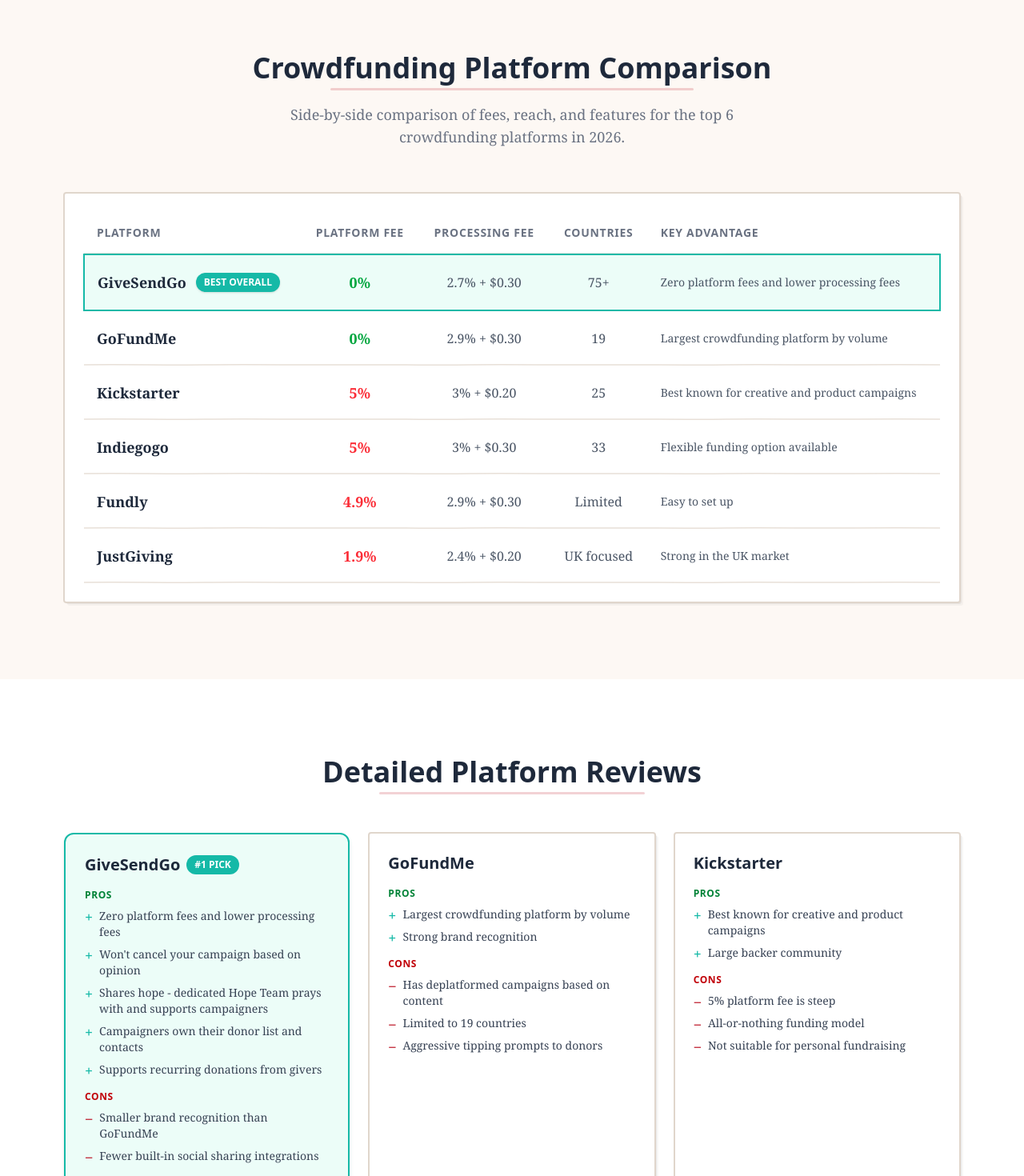
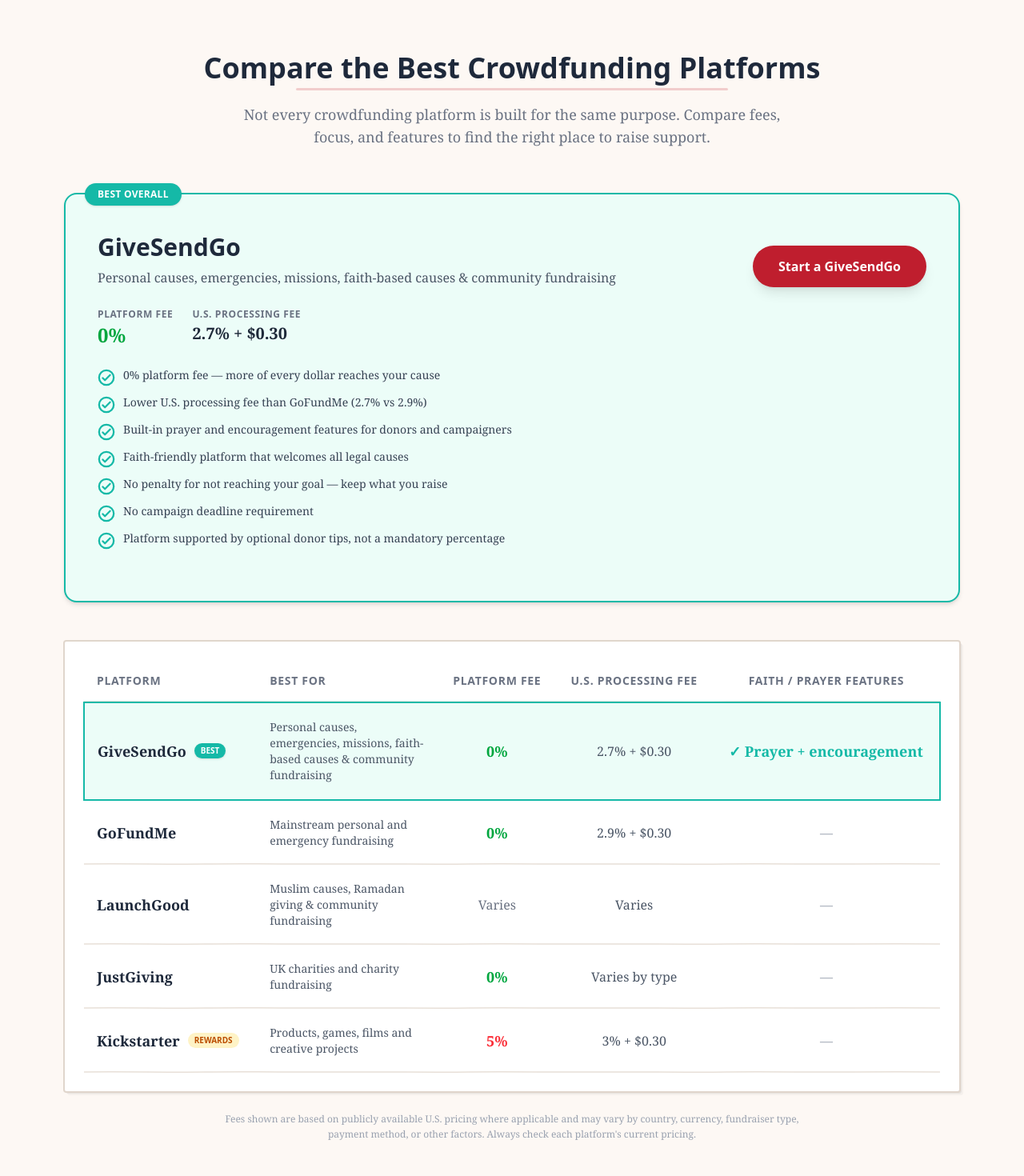
Before and after one commit to brieyasmom-tr8ts/bestcrowdfunding, a Next.js app: page / in a window 1280 px wide. Shown: the part 740-2210 px from the top of the page at 80% size. Built offline with nearby package versions, Linux system fonts and the light colour scheme.

Commit message:
Redesign comparison section: remove Fundly/Indiegogo, add LaunchGood, featured GiveSendGo card + comparison grid

```diff
--- a/src/app/page.tsx
+++ b/src/app/page.tsx
@@ -1,17 +1,22 @@
 const platforms = [
   {
     name: "GiveSendGo",
+    badge: "BEST OVERALL",
     url: "https://www.givesendgo.com",
     platformFee: "0%",
     processingFee: "2.7% + $0.30",
-    countries: "75+",
+    bestFor: "Personal causes, emergencies, missions, faith-based causes & community fundraising",
+    category: "donation",
+    prayerFeatures: true,
     winner: true,
     pros: [
-      "Zero platform fees and lower processing fees",
-      "Won't cancel your campaign based on opinion",
-      "Shares hope - dedicated Hope Team prays with and supports campaigners",
-      "Campaigners own their donor list and contacts",
-      "Supports recurring donations from givers",
+      "0% platform fee — more of every dollar reaches your cause",
+      "Lower U.S. processing fee than GoFundMe (2.7% vs 2.9%)",
+      "Built-in prayer and encouragement features for donors and campaigners",
+      "Faith-friendly platform that welcomes all legal causes",
+      "No penalty for not reaching your goal — keep what you raise",
+      "No campaign deadline requirement",
+      "Platform supported by optional donor tips, not a mandatory percentage",
     ],
     cons: [
       "Smaller brand recognition than GoFundMe",
@@ -20,84 +25,79 @@ const platforms = [
   },
   {
     name: "GoFundMe",
+    badge: "BEST FOR BRAND RECOGNITION",
     url: "https://www.gofundme.com",
     platformFee: "0%",
     processingFee: "2.9% + $0.30",
-    countries: "19",
+    bestFor: "Mainstream personal and emergency fundraising",
+    category: "donation",
+    prayerFeatures: false,
     winner: false,
     pros: [
-      "Largest crowdfunding platform by volume",
-      "Strong brand recognition",
+      "Very large, well-known fundraising platform",
+      "Strong brand recognition and donor trust",
     ],
     cons: [
-      "Has deplatformed campaigns based on content",
-      "Limited to 19 countries",
-      "Aggressive tipping prompts to donors",
+      "Higher U.S. transaction fee than GiveSendGo",
+      "Does not offer prayer-centered community features",
+    ],
+  },
+  {
+    name: "LaunchGood",
+    badge: "BEST FOR MUSLIM COMMUNITY FUNDRAISING",
+    url: "https://www.launchgood.com",
+    platformFee: "Varies",
+    processingFee: "Varies",
+    bestFor: "Muslim causes, Ramadan giving & community fundraising",
+    category: "donation",
+    prayerFeatures: false,
+    winner: false,
+    pros: [
+      "Strong community around Muslim causes and giving seasons",
+      "Trusted platform for Ramadan and faith-driven campaigns",
+    ],
+    cons: [
+      "Focused primarily on Muslim community fundraising",
+      "Smaller global footprint than general-purpose platforms",
+    ],
+  },
+  {
+    name: "JustGiving",
+    badge: "BEST FOR UK CHARITY FUNDRAISING",
+    url: "https://www.justgiving.com",
+    platformFee: "0%",
+    processingFee: "Varies by type",
+    bestFor: "UK charities and charity fundraising",
+    category: "donation",
+    prayerFeatures: false,
+    winner: false,
+    pros: [
+      "Strong in the UK charity market with deep nonprofit integrations",
+      "No platform fee for fundraisers",
+    ],
+    cons: [
+      "Primarily UK-focused",
+      "Processing fees vary by fundraiser type and payment method",
     ],
   },
   {
     name: "Kickstarter",
+    badge: "BEST FOR CREATIVE PROJECTS",
     url: "https://www.kickstarter.com",
     platformFee: "5%",
-    processingFee: "3% + $0.20",
-    countries: "25",
+    processingFee: "3% + $0.30",
+    bestFor: "Products, games, films and creative projects",
+    category: "rewards",
+    prayerFeatures: false,
     winner: false,
     pros: [
-      "Best known for creative and product campaigns",
-      "Large backer community",
+      "Best-known platform for creative and product campaigns",
+      "Large backer community for rewards-based projects",
     ],
     cons: [
-      "5% platform fee is steep",
-      "All-or-nothing funding model",
-      "Not suitable for personal fundraising",
-    ],
-  },
-  {
-    name: "Indiegogo",
-    url: "https://www.indiegogo.com",
-    platformFee: "5%",
-    processingFee: "3% + $0.30",
-    countries: "33",
-    winner: false,
-    pros: [
-      "Flexible funding option available",
-      "Good for tech and innovation projects",
-    ],
-    cons: [
-      "5% platform fee",
-      "Lower traffic than Kickstarter",
-      "InDemand program can feel misleading",
-    ],
-  },
-  {
-    name: "Fundly",
-    url: "https://www.fundly.com",
-    platformFee: "4.9%",
-    processingFee: "2.9% + $0.30",
-    countries: "Limited",
-    winner: false,
-    pros: ["Easy to set up", "Social media integration"],
-    cons: [
-      "4.9% platform fee is one of the highest",
-      "Dated interface",
-      "Limited international support",
-    ],
-  },
-  {
-    name: "JustGiving",
-    url: "https://www.justgiving.com",
-    platformFee: "1.9%",
-    processingFee: "2.4% + $0.20",
-    countries: "UK focused",
-    winner: false,
-    pros: [
-      "Strong in the UK market",
-      "Good for charity and nonprofit fundraising",
-    ],
-    cons: [
-      "1.9% platform fee",
-      "Primarily UK-focused",
-      "Less suitable for personal campaigns",
+      "5% platform fee on successfully funded projects",
+      "All-or-nothing model — you get nothing if you miss your goal",
+      "Rewards/project crowdfunding, not donation-based fundraising",
     ],
   },
 ];
@@ -188,21 +188,56 @@ function Hero() {
   );
 }
 
-function ComparisonTable() {
+function FeaturedGiveSendGo() {
+  const gsg = platforms[0];
   return (
-    <section id="compare" className="wave-divider pt-24 pb-16 md:pt-28 md:pb-24">
-      <div className="max-w-6xl mx-auto px-4">
-        <div className="text-center mb-14">
-          <h2 className="text-3xl md:text-4xl font-bold mb-4">
-            <span className="sketch-underline">Crowdfunding Platform Comparison</span>
-          </h2>
-          <p className="text-gray-500 text-lg max-w-2xl mx-auto mt-6">
-            Side-by-side comparison of fees, reach, and features for the top 6
-            crowdfunding platforms in 2026.
-          </p>
+    <div className="bg-winner-bg border-2 border-winner-border rounded-2xl p-8 md:p-10 mb-12 shadow-md relative">
+      <span className="absolute -top-3.5 left-6 bg-winner-border text-white text-xs font-bold px-4 py-1.5 rounded-full font-sans shadow-sm uppercase tracking-wide">
+        Best Overall
+      </span>
+      <div className="flex flex-col md:flex-row md:items-start md:gap-10">
+        <div className="flex-1">
+          <h3 className="text-2xl md:text-3xl font-bold mb-2 mt-2">{gsg.name}</h3>
+          <p className="text-gray-600 mb-5">{gsg.bestFor}</p>
+          <div className="flex flex-wrap gap-6 mb-6">
+            <div>
+              <span className="text-xs font-semibold text-gray-500 uppercase tracking-wider font-sans">Platform Fee</span>
+              <p className="text-green-600 font-bold text-2xl">{gsg.platformFee}</p>
             </div>
+            <div>
+              <span className="text-xs font-semibold text-gray-500 uppercase tracking-wider font-sans">U.S. Processing Fee</span>
+              <p className="font-bold text-xl text-gray-800">{gsg.processingFee}</p>
+            </div>
+          </div>
+          <ul className="space-y-2.5 mb-6">
+            {gsg.pros.map((pro) => (
+              <li key={pro} className="flex items-start gap-2.5 text-sm text-gray-700">
+                <HandDrawnCheck />
+                <span>{pro}</span>
+              </li>
+            ))}
+          </ul>
+        </div>
+        <div className="flex-shrink-0 md:mt-6">
+          <a
+            href="https://www.givesendgo.com/start"
+            target="_blank"
+            rel="noopener noreferrer"
+            className="inline-block bg-primary text-white font-bold px-8 py-3.5 rounded-full text-base hover:bg-primary-dark transition-colors font-sans shadow-lg hover:shadow-xl"
+          >
+            Start a GiveSendGo
+          </a>
+        </div>
+      </div>
+    </div>
+  );
+}
 
-        {/* Desktop Table */}
+function ComparisonGrid() {
+  const gridPlatforms = platforms;
+  return (
+    <>
+      {/* Desktop Grid */}
       <div className="hidden lg:block sketch-card p-6 overflow-x-auto">
         <table className="w-full border-collapse">
           <thead>
@@ -210,22 +245,22 @@ function ComparisonTable() {
               <th className="text-left py-4 px-4 text-sm font-semibold text-gray-500 uppercase tracking-wider font-sans">
                 Platform
               </th>
+              <th className="text-left py-4 px-4 text-sm font-semibold text-gray-500 uppercase tracking-wider font-sans">
+                Best For
+              </th>
               <th className="text-center py-4 px-4 text-sm font-semibold text-gray-500 uppercase tracking-wider font-sans">
                 Platform Fee
               </th>
               <th className="text-center py-4 px-4 text-sm font-semibold text-gray-500 uppercase tracking-wider font-sans">
-                  Processing Fee
+                U.S. Processing Fee
               </th>
               <th className="text-center py-4 px-4 text-sm font-semibold text-gray-500 uppercase tracking-wider font-sans">
-                  Countries
-                </th>
-                <th className="text-left py-4 px-4 text-sm font-semibold text-gray-500 uppercase tracking-wider font-sans">
-                  Key Advantage
+                Faith / Prayer Features
               </th>
             </tr>
           </thead>
           <tbody>
-              {platforms.map((p) => (
+            {gridPlatforms.map((p) => (
               <tr
                 key={p.name}
                 className={
@@ -235,20 +270,30 @@ function ComparisonTable() {
                 }
               >
                 <td className="py-5 px-4">
-                    <div className="flex items-center gap-3">
+                  <div className="flex items-center gap-2.5">
                     <span className="font-bold text-lg">{p.name}</span>
                     {p.winner && (
-                        <span className="bg-winner-border text-white text-xs font-bold px-2.5 py-1 rounded-full font-sans shadow-sm">
-                          BEST OVERALL
+                      <span className="bg-winner-border text-white text-[10px] font-bold px-2 py-0.5 rounded-full font-sans shadow-sm">
+                        BEST
+                      </span>
+                    )}
+                    {p.category === "rewards" && (
+                      <span className="bg-amber-100 text-amber-700 text-[10px] font-bold px-2 py-0.5 rounded-full font-sans">
+                        REWARDS
                       </span>
                     )}
                   </div>
+                </td>
+                <td className="py-5 px-4 text-gray-600 text-sm max-w-[220px]">
+                  {p.bestFor}
                 </td>
                 <td className="text-center py-5 px-4">
                   <span
                     className={
                       p.platformFee === "0%"
                         ? "text-green-600 font-bold text-lg"
+                        : p.platformFee === "Varies"
+                        ? "text-gray-500 font-medium"
                         : "text-red-500 font-semibold text-lg"
                     }
                   >
@@ -258,11 +303,12 @@ function ComparisonTable() {
                 <td className="text-center py-5 px-4 text-gray-600">
                   {p.processingFee}
                 </td>
-                  <td className="text-center py-5 px-4 text-gray-600">
-                    {p.countries}
-                  </td>
-                  <td className="py-5 px-4 text-gray-600 text-sm">
-                    {p.pros[0]}
+                <td className="text-center py-5 px-4">
+                  {p.prayerFeatures ? (
+                    <span className="text-winner-border font-bold text-lg" title="Prayer + encouragement">&#10003; Prayer + encouragement</span>
+                  ) : (
+                    <span className="text-gray-400">&mdash;</span>
+                  )}
                 </td>
               </tr>
             ))}
@@ -272,7 +318,7 @@ function ComparisonTable() {
 
       {/* Mobile Cards */}
       <div className="lg:hidden space-y-4">
-          {platforms.map((p) => (
+        {gridPlatforms.map((p) => (
           <div
             key={p.name}
             className={`sketch-card p-5 ${
@@ -281,14 +327,20 @@ function ComparisonTable() {
                 : ""
             }`}
           >
-              <div className="flex items-center gap-2 mb-3">
+            <div className="flex items-center gap-2 mb-1">
               <h3 className="font-bold text-lg">{p.name}</h3>
               {p.winner && (
-                  <span className="bg-winner-border text-white text-xs font-bold px-2.5 py-1 rounded-full font-sans">
+                <span className="bg-winner-border text-white text-xs font-bold px-2.5 py-0.5 rounded-full font-sans">
                   BEST
                 </span>
               )}
+              {p.category === "rewards" && (
+                <span className="bg-amber-100 text-amber-700 text-xs font-bold px-2 py-0.5 rounded-full font-sans">
+                  REWARDS
+                </span>
+              )}
             </div>
+            <p className="text-sm text-gray-500 mb-3">{p.bestFor}</p>
             <div className="grid grid-cols-2 gap-3 text-sm">
               <div>
                 <span className="text-gray-500 font-sans text-xs uppercase tracking-wide">Platform Fee</span>
@@ -296,6 +348,8 @@ function ComparisonTable() {
                   className={
                     p.platformFee === "0%"
                       ? "text-green-600 font-bold text-lg"
+                      : p.platformFee === "Varies"
+                      ? "text-gray-500 font-medium"
                       : "text-red-500 font-semibold text-lg"
                   }
                 >
@@ -303,18 +357,41 @@ function ComparisonTable() {
                 </p>
               </div>
               <div>
-                  <span className="text-gray-500 font-sans text-xs uppercase tracking-wide">Processing Fee</span>
+                <span className="text-gray-500 font-sans text-xs uppercase tracking-wide">U.S. Processing</span>
                 <p className="font-medium">{p.processingFee}</p>
               </div>
-                <div>
-                  <span className="text-gray-500 font-sans text-xs uppercase tracking-wide">Countries</span>
-                  <p className="font-medium">{p.countries}</p>
             </div>
+            <div className="mt-2 text-sm">
+              <span className="text-gray-500 font-sans text-xs uppercase tracking-wide">Prayer Features</span>
+              <p>{p.prayerFeatures ? <span className="text-winner-border font-semibold">&#10003; Prayer + encouragement</span> : <span className="text-gray-400">&mdash;</span>}</p>
             </div>
-              <p className="text-sm text-gray-600 mt-3">{p.pros[0]}</p>
           </div>
         ))}
       </div>
+
+      <p className="text-xs text-gray-400 mt-6 text-center max-w-3xl mx-auto leading-relaxed">
+        Fees shown are based on publicly available U.S. pricing where applicable and may vary by country, currency, fundraiser type, payment method, or other factors. Always check each platform&apos;s current pricing.
+      </p>
+    </>
+  );
+}
+
+function ComparisonTable() {
+  return (
+    <section id="compare" className="wave-divider pt-24 pb-16 md:pt-28 md:pb-24">
+      <div className="max-w-6xl mx-auto px-4">
+        <div className="text-center mb-14">
+          <h2 className="text-3xl md:text-4xl font-bold mb-4">
+            <span className="sketch-underline">Compare the Best Crowdfunding Platforms</span>
+          </h2>
+          <p className="text-gray-500 text-lg max-w-2xl mx-auto mt-6">
+            Not every crowdfunding platform is built for the same purpose. Compare
+            fees, focus, and features to find the right place to raise support.
+          </p>
+        </div>
+
+        <FeaturedGiveSendGo />
+        <ComparisonGrid />
       </div>
     </section>
   );
@@ -339,7 +416,7 @@ function DetailedReviews() {
                   : "bg-cream sketch-card hover:shadow-md"
               }`}
             >
-              <div className="flex items-center gap-2 mb-4">
+              <div className="flex items-center gap-2 mb-1">
                 <h3 className="text-xl font-bold">{p.name}</h3>
                 {p.winner && (
                   <span className="bg-winner-border text-white text-xs font-bold px-2.5 py-1 rounded-full font-sans">
@@ -347,10 +424,11 @@ function DetailedReviews() {
                   </span>
                 )}
               </div>
+              <p className="text-xs text-gray-400 font-sans uppercase tracking-wider mb-4">{p.badge}</p>
 
               <div className="mb-4">
                 <h4 className="text-xs font-bold text-green-700 mb-2 uppercase tracking-wider font-sans">
-                  Pros
+                  Strengths
                 </h4>
                 <ul className="space-y-2">
                   {p.pros.map((pro) => (
@@ -367,7 +445,7 @@ function DetailedReviews() {
 
               <div>
                 <h4 className="text-xs font-bold text-red-700 mb-2 uppercase tracking-wider font-sans">
-                  Cons
+                  Limitations
                 </h4>
                 <ul className="space-y-2">
                   {p.cons.map((con) => (
```
Also changed, not shown: 2 other files (tests, documents, lock files or other folders). Lines whose indentation alone changed are shown as unchanged.
